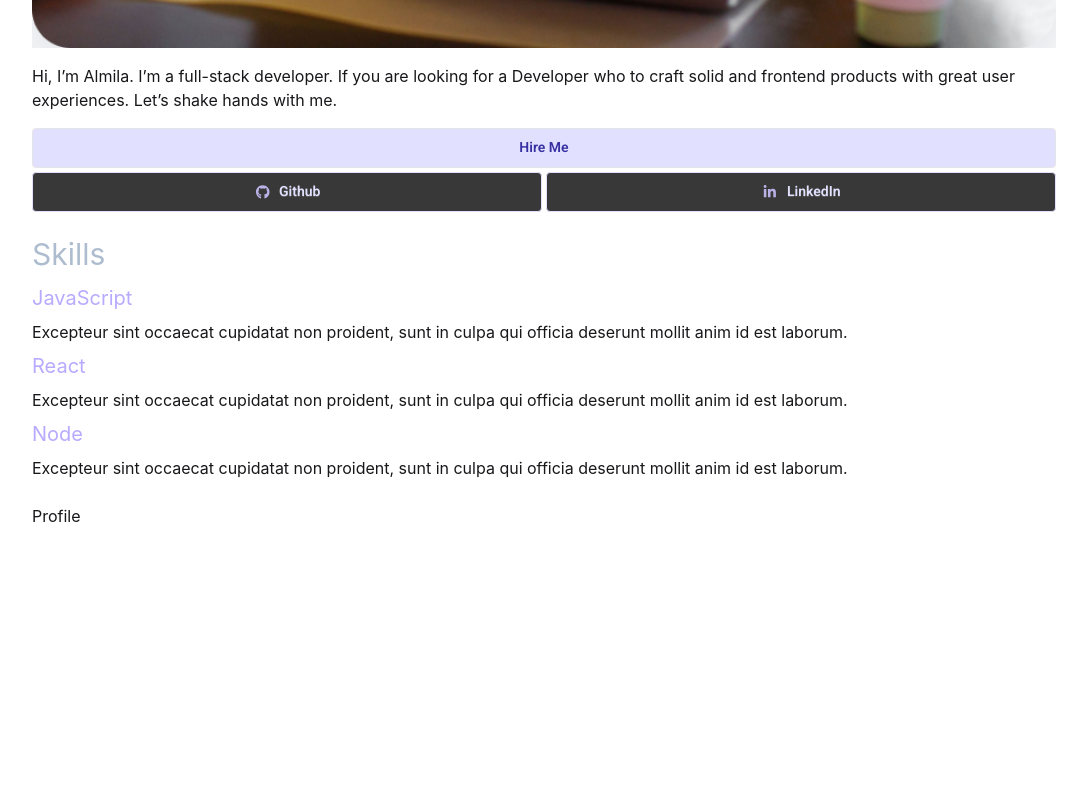
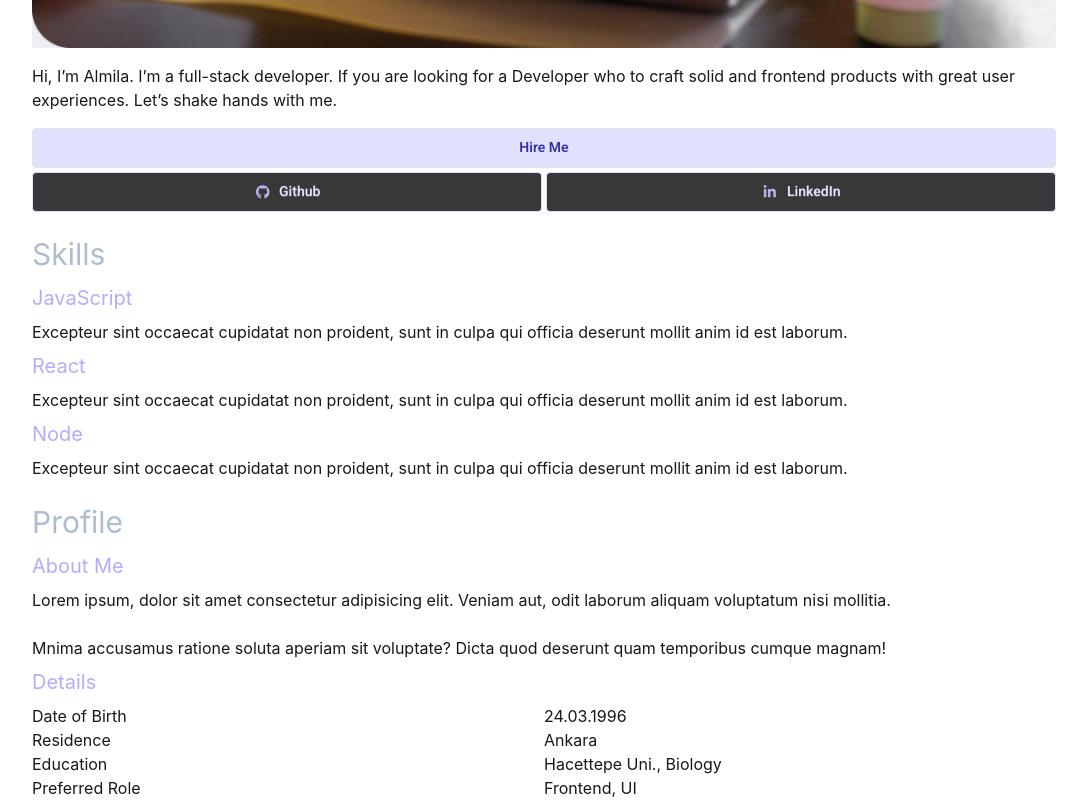
Before and after one commit to FatihPehlevan/WiT-Frontend-Portfolio-Challenge, a React (Vite) app: page / in a window 1280 px wide. Shown: the part 1067-1867 px from the top of the page, without its empty margins (96-1183 px from the left). Before the commit the page ends 1595 px from the top, so only its background shows below. Built offline with nearby package versions, Linux system fonts and the light colour scheme.

Commit message:
Profile section implemented

```diff
--- /dev/null
+++ b/public/details.json
@@ -0,0 +1,6 @@
+[
+  { "id": 1, "label": "Date of Birth", "value": "24.03.1996" },
+  { "id": 2, "label": "Residence", "value": "Ankara" },
+  { "id": 3, "label": "Education", "value": "Hacettepe Uni., Biology" },
+  { "id": 4, "label": "Preferred Role", "value": "Frontend, UI" }
+]
--- a/src/components/Profile.jsx
+++ b/src/components/Profile.jsx
@@ -1,7 +1,41 @@
+import axios from 'axios';
+import { useEffect, useState } from 'react';
+
 export default function Profile() {
+  const [details, setDetails] = useState([]);
+
+  useEffect(() => {
+    axios
+      .get('/details.json')
+      .then((response) => setDetails(response.data))
+      .catch((error) => console.error(error));
+  }, []);
+
   return (
-    <section>
-      <div>Profile</div>
+    <section className="flex flex-col gap-3">
+      <h2 className="text-3xl text-dark-heading">Profile</h2>
+      <div className="flex flex-col gap-2">
+        <div className="flex flex-col gap-2">
+          <h3 className="text-dark-subheading text-xl">About Me</h3>
+          <p>
+            Lorem ipsum, dolor sit amet consectetur adipisicing elit. Veniam
+            aut, odit laborum aliquam voluptatum nisi mollitia. <br /> <br />
+            Mnima accusamus ratione soluta aperiam sit voluptate? Dicta quod
+            deserunt quam temporibus cumque magnam!
+          </p>
+        </div>
+        <div className="flex flex-col gap-2">
+          <h3 className="text-dark-subheading text-xl">Details</h3>
+          <div>
+            {details.map((detail) => (
+              <div key={detail.id} className="grid grid-cols-2">
+                <span>{detail.label}</span>
+                <span>{detail.value}</span>
+              </div>
+            ))}
+          </div>
+        </div>
+      </div>
     </section>
   );
 }
```
